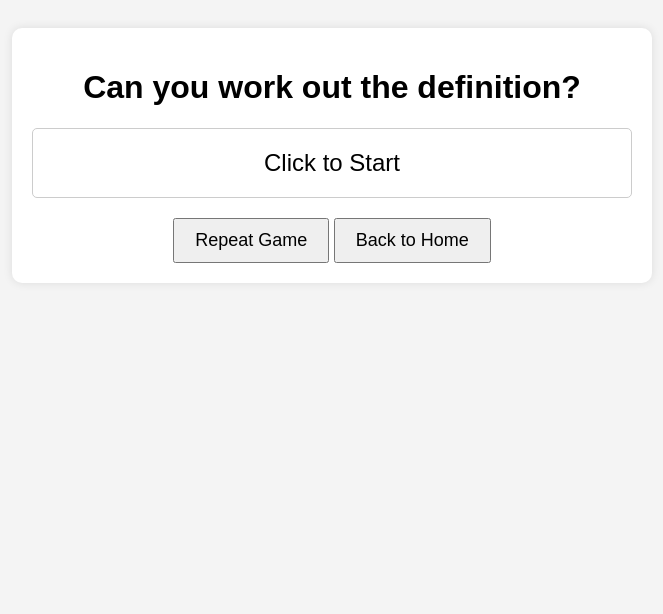
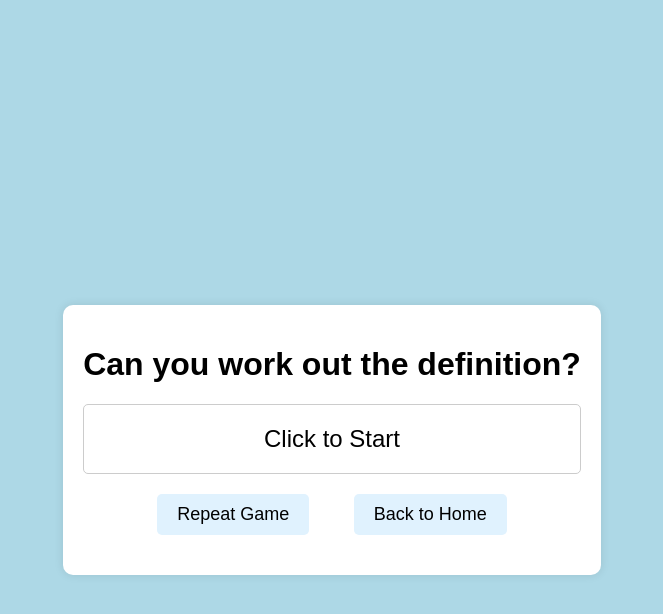
Before and after one commit to MathsWordplay/mathswordplay.github.io, a plain HTML site: page game.html in a window 1280 px wide. Shown: the whole page, without its empty margins (308-971 px from the left). Drawn offline with Linux system fonts and the light colour scheme.

Commit message:
Update game.html to remove <style> and to rename containers to game-containers

```diff
--- a/game.html
+++ b/game.html
@@ -4,43 +4,14 @@
     <meta charset="UTF-8">
     <meta name="viewport" content="width=device-width, initial-scale=1.0">
     <title>Wordplay</title>
-    <style>
-        body {
-            font-family: Arial, sans-serif;
-            text-align: center;
-            background-color: #f4f4f4;
-            padding: 20px;
-        }
-        .container {
-            max-width: 600px;
-            margin: auto;
-            background: white;
-            padding: 20px;
-            border-radius: 10px;
-            box-shadow: 0 0 10px rgba(0,0,0,0.1);
-        }
-        .word-container {
-            font-size: 24px;
-            margin-top: 20px;
-            padding: 20px;
-            border: 1px solid #ccc;
-            border-radius: 5px;
-            background-color: #fff;
-        }
-        button {
-            margin-top: 20px;
-            padding: 10px 20px;
-            font-size: 18px;
-            cursor: pointer;
-        }
-    </style>
+    <link rel="stylesheet" href="styles.css" />
 </head>
 <body>
-    <div class="container">
+    <div class="game-container">
         <h1>Can you work out the definition?</h1>
         <div class="word-container" onclick="showNext()">Click to Start</div>
-        <button onclick="restartGame()">Repeat Game</button>
-        <button onclick="goBack()">Back to Home</button>
+        <button class="game-button" onclick="restartGame()">Repeat Game</button>
+        <button class="game-button" onclick="goBack()">Back to Home</button>
     </div>
 
     <script>
```
